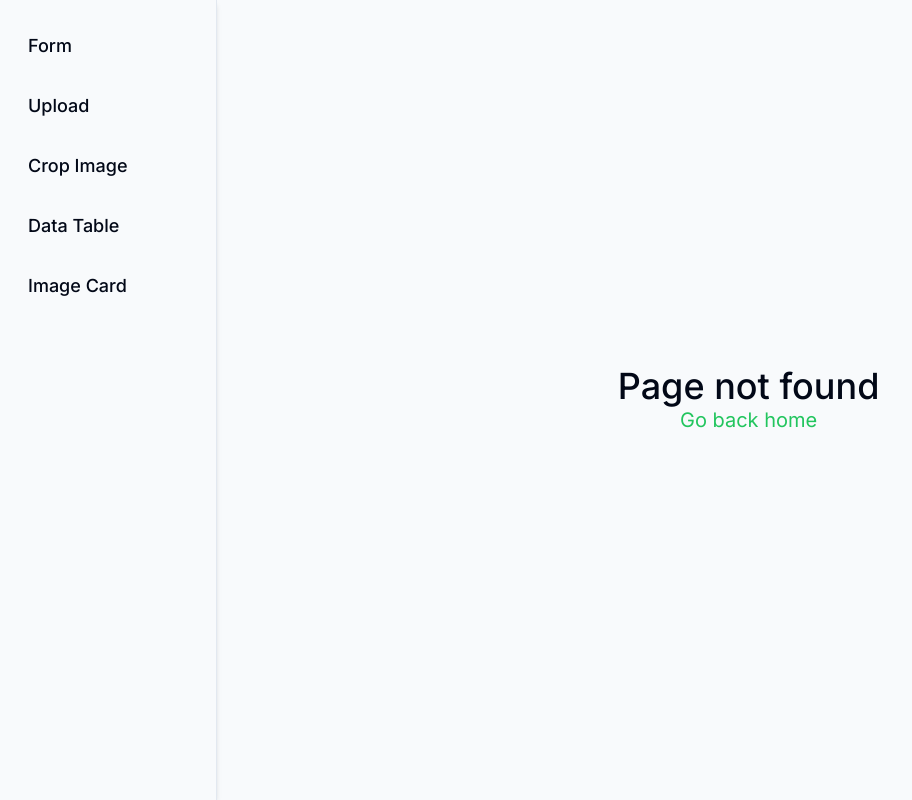
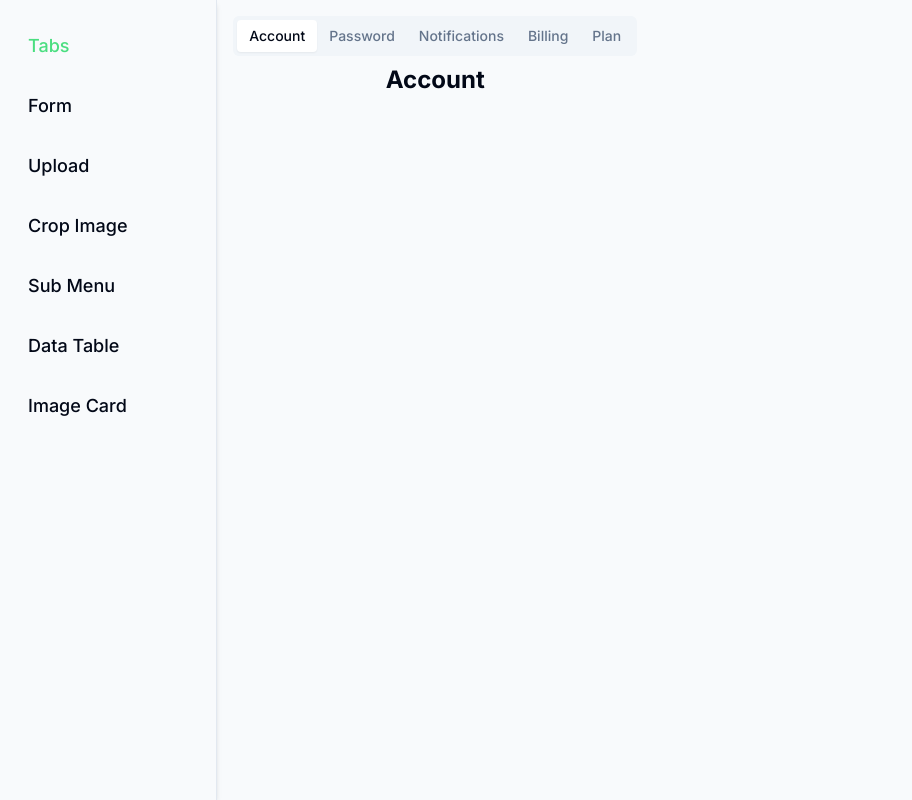
Before and after one commit to OpenExt-Labs/admin-panel-kit, a Next.js app: page /tabs in a window 1280 px wide. Before the commit this address had no page. Shown: the whole page, without its empty margins (0-912 px from the left). Built offline with nearby package versions, Linux system fonts and the light colour scheme.

Commit message:
add tabs

```diff
--- a/package.json
+++ b/package.json
@@ -12,6 +12,7 @@
     "@hookform/resolvers": "^3.3.2",
     "@radix-ui/react-label": "^2.0.2",
     "@radix-ui/react-slot": "^1.0.2",
+    "@radix-ui/react-tabs": "^1.0.4",
     "class-variance-authority": "^0.7.0",
     "clsx": "^2.0.0",
     "lucide-react": "^0.293.0",
--- /dev/null
+++ b/src/app/sub-menu/page.tsx
@@ -0,0 +1,7 @@
+import React from 'react'
+
+export default function SubMenu() {
+  return (
+    <div>SubMenu</div>
+  )
+}
--- /dev/null
+++ b/src/app/tabs/page.tsx
@@ -0,0 +1,68 @@
+import { Button } from "@/components/ui/button"
+import {
+  Card,
+  CardContent,
+  CardDescription,
+  CardFooter,
+  CardHeader,
+  CardTitle,
+} from "@/components/ui/card"
+
+import { Input } from "@/components/ui/input"
+import { Label } from "@/components/ui/label"
+import {
+  Tabs,
+  TabsContent,
+  TabsList,
+  TabsTrigger,
+} from "@/components/ui/tabs"
+
+const tabs = [
+  {
+    label: "Account",
+    value: "account",
+  },
+  {
+    label: "Password",
+    value: "password",
+  },
+  {
+    label: "Notifications",
+    value: "notifications",
+  },
+  {
+    label: "Billing",
+    value: "billing",
+  },
+  {
+    label: "Plan",
+    value: "plan",
+  },
+]
+
+export default function TabsDemo() {
+  return (
+    <Tabs defaultValue="account" className="w-fit">
+      <TabsList className="flex">
+        {
+          tabs.map((tab: any, index: number) => (
+            <TabsTrigger value={tab.value} key={index}>
+              <div className="text-center">{tab.label}</div>
+            </TabsTrigger>
+          ))
+        }
+      </TabsList >
+
+      {
+        tabs.map((tab: any, index: number) => (
+          <TabsContent value={tab.value} key={index}>
+            <div>
+              <h1 className="text-2xl font-bold text-center">{tab.label}</h1>
+            </div>
+          </TabsContent>
+        ))
+      }
+
+    </Tabs >
+  )
+}
--- a/src/components/common/nav-bar.tsx
+++ b/src/components/common/nav-bar.tsx
@@ -5,6 +5,10 @@
 
 
 const menus = [
+  {
+    path: '/tabs',
+    label: 'Tabs'
+  },
   {
     path: '/form',
     label: 'Form'
@@ -16,6 +20,10 @@
   {
     path: '/crop-image',
     label: 'Crop Image'
+  },
+  {
+    path: '/sub-menu',
+    label: 'Sub Menu'
   },
   {
     path: '/data-table',
--- /dev/null
+++ b/src/components/ui/card.tsx
@@ -0,0 +1,79 @@
+import * as React from "react"
+
+import { cn } from "@/lib/utils"
+
+const Card = React.forwardRef<
+  HTMLDivElement,
+  React.HTMLAttributes<HTMLDivElement>
+>(({ className, ...props }, ref) => (
+  <div
+    ref={ref}
+    className={cn(
+      "rounded-lg border bg-card text-card-foreground shadow-sm",
+      className
+    )}
+    {...props}
+  />
+))
+Card.displayName = "Card"
+
+const CardHeader = React.forwardRef<
+  HTMLDivElement,
+  React.HTMLAttributes<HTMLDivElement>
+>(({ className, ...props }, ref) => (
+  <div
+    ref={ref}
+    className={cn("flex flex-col space-y-1.5 p-6", className)}
+    {...props}
+  />
+))
+CardHeader.displayName = "CardHeader"
+
+const CardTitle = React.forwardRef<
+  HTMLParagraphElement,
+  React.HTMLAttributes<HTMLHeadingElement>
+>(({ className, ...props }, ref) => (
+  <h3
+    ref={ref}
+    className={cn(
+      "text-2xl font-semibold leading-none tracking-tight",
+      className
+    )}
+    {...props}
+  />
+))
+CardTitle.displayName = "CardTitle"
+
+const CardDescription = React.forwardRef<
+  HTMLParagraphElement,
+  React.HTMLAttributes<HTMLParagraphElement>
+>(({ className, ...props }, ref) => (
+  <p
+    ref={ref}
+    className={cn("text-sm text-muted-foreground", className)}
+    {...props}
+  />
+))
+CardDescription.displayName = "CardDescription"
+
+const CardContent = React.forwardRef<
+  HTMLDivElement,
+  React.HTMLAttributes<HTMLDivElement>
+>(({ className, ...props }, ref) => (
+  <div ref={ref} className={cn("p-6 pt-0", className)} {...props} />
+))
+CardContent.displayName = "CardContent"
+
+const CardFooter = React.forwardRef<
+  HTMLDivElement,
+  React.HTMLAttributes<HTMLDivElement>
+>(({ className, ...props }, ref) => (
+  <div
+    ref={ref}
+    className={cn("flex items-center p-6 pt-0", className)}
+    {...props}
+  />
+))
+CardFooter.displayName = "CardFooter"
+
+export { Card, CardHeader, CardFooter, CardTitle, CardDescription, CardContent }
--- /dev/null
+++ b/src/components/ui/tabs.tsx
@@ -0,0 +1,55 @@
+"use client"
+
+import * as React from "react"
+import * as TabsPrimitive from "@radix-ui/react-tabs"
+
+import { cn } from "@/lib/utils"
+
+const Tabs = TabsPrimitive.Root
+
+const TabsList = React.forwardRef<
+  React.ElementRef<typeof TabsPrimitive.List>,
+  React.ComponentPropsWithoutRef<typeof TabsPrimitive.List>
+>(({ className, ...props }, ref) => (
+  <TabsPrimitive.List
+    ref={ref}
+    className={cn(
+      "inline-flex h-10 items-center justify-center rounded-md bg-muted p-1 text-muted-foreground",
+      className
+    )}
+    {...props}
+  />
+))
+TabsList.displayName = TabsPrimitive.List.displayName
+
+const TabsTrigger = React.forwardRef<
+  React.ElementRef<typeof TabsPrimitive.Trigger>,
+  React.ComponentPropsWithoutRef<typeof TabsPrimitive.Trigger>
+>(({ className, ...props }, ref) => (
+  <TabsPrimitive.Trigger
+    ref={ref}
+    className={cn(
+      "inline-flex items-center justify-center whitespace-nowrap rounded-sm px-3 py-1.5 text-sm font-medium ring-offset-background transition-all focus-visible:outline-none focus-visible:ring-2 focus-visible:ring-ring focus-visible:ring-offset-2 disabled:pointer-events-none disabled:opacity-50 data-[state=active]:bg-background data-[state=active]:text-foreground data-[state=active]:shadow-sm",
+      className
+    )}
+    {...props}
+  />
+))
+TabsTrigger.displayName = TabsPrimitive.Trigger.displayName
+
+const TabsContent = React.forwardRef<
+  React.ElementRef<typeof TabsPrimitive.Content>,
+  React.ComponentPropsWithoutRef<typeof TabsPrimitive.Content>
+>(({ className, ...props }, ref) => (
+  <TabsPrimitive.Content
+    ref={ref}
+    className={cn(
+      "mt-2 ring-offset-background focus-visible:outline-none focus-visible:ring-2 focus-visible:ring-ring focus-visible:ring-offset-2",
+      className
+    )}
+    {...props}
+  />
+))
+TabsContent.displayName = TabsPrimitive.Content.displayName
+
+export { Tabs, TabsList, TabsTrigger, TabsContent }
```
Also changed, not shown: 1 other file (tests, documents, lock files or other folders).
